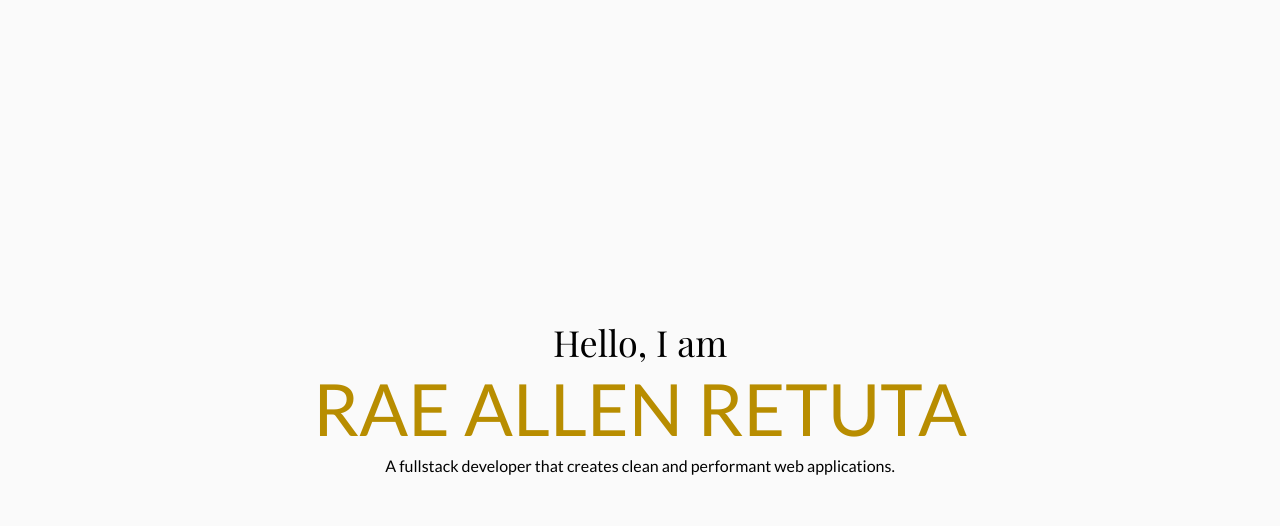
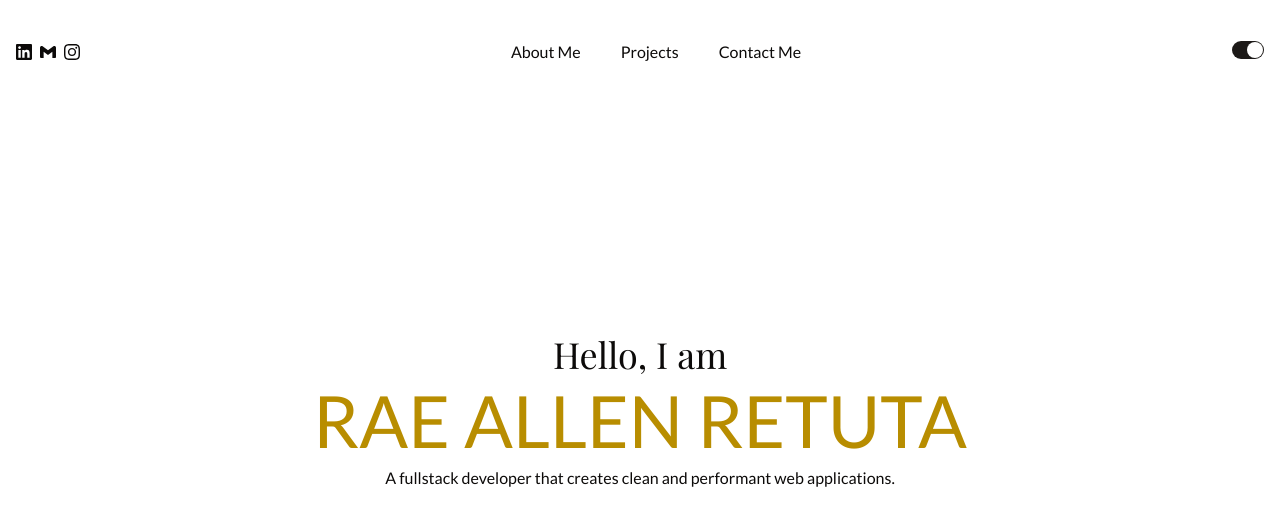
Before and after one commit to raeAllen17/portfolio-website, a React (Vite) app: page / in a window 1280 px wide. Shown: the top 526 px of the page. Built offline with nearby package versions, Linux system fonts and the light colour scheme; a web font is replaced by a local one.

Commit message:
Hero Section

```diff
--- /dev/null
+++ b/src/components/ui/switch.jsx
@@ -0,0 +1,27 @@
+import * as React from "react"
+import * as SwitchPrimitive from "@radix-ui/react-switch"
+
+import { cn } from "@/lib/utils"
+
+function Switch({
+  className,
+  ...props
+}) {
+  return (
+    <SwitchPrimitive.Root
+      data-slot="switch"
+      className={cn(
+        "peer data-[state=checked]:bg-primary data-[state=unchecked]:bg-zinc-400 focus-visible:border-ring focus-visible:ring-ring/50 dark:data-[state=unchecked]:bg-input/80 inline-flex h-[1.15rem] w-8 shrink-0 items-center rounded-full border border-transparent transition-all outline-none focus-visible:ring-[3px] disabled:cursor-not-allowed disabled:opacity-50",
+        className
+      )}
+      {...props}>
+      <SwitchPrimitive.Thumb
+        data-slot="switch-thumb"
+        className={cn(
+          "bg-background dark:data-[state=unchecked]:bg-foreground dark:data-[state=checked]:bg-primary-foreground pointer-events-none block size-4 rounded-full ring-0 transition-transform data-[state=checked]:translate-x-[calc(100%-2px)] data-[state=unchecked]:translate-x-0"
+        )} />
+    </SwitchPrimitive.Root>
+  );
+}
+
+export { Switch }
--- a/src/index.css
+++ b/src/index.css
@@ -1,5 +1,8 @@
 @import url('https://fonts.googleapis.com/css2?family=Lato:ital,wght@0,100;0,300;0,400;0,700;0,900;1,100;1,300;1,400;1,700;1,900&family=Playfair+Display:ital,wght@0,400..900;1,400..900&display=swap');
 @import "tailwindcss";
+@import "tw-animate-css";
+
+@custom-variant dark (&:is(.dark *));
 
 @theme {
   --color-background: hsl(var(--background));
@@ -43,6 +46,122 @@
   }
 
   p {
-    @apply font-sans
+    @apply font-sans;
   }
 }
+
+@theme inline {
+  --radius-sm: calc(var(--radius) - 4px);
+  --radius-md: calc(var(--radius) - 2px);
+  --radius-lg: var(--radius);
+  --radius-xl: calc(var(--radius) + 4px);
+  --color-background: var(--background);
+  --color-foreground: var(--foreground);
+  --color-card: var(--card);
+  --color-card-foreground: var(--card-foreground);
+  --color-popover: var(--popover);
+  --color-popover-foreground: var(--popover-foreground);
+  --color-primary: var(--primary);
+  --color-primary-foreground: var(--primary-foreground);
+  --color-secondary: var(--secondary);
+  --color-secondary-foreground: var(--secondary-foreground);
+  --color-muted: var(--muted);
+  --color-muted-foreground: var(--muted-foreground);
+  --color-accent: var(--accent);
+  --color-accent-foreground: var(--accent-foreground);
+  --color-destructive: var(--destructive);
+  --color-border: var(--border);
+  --color-input: var(--input);
+  --color-ring: var(--ring);
+  --color-chart-1: var(--chart-1);
+  --color-chart-2: var(--chart-2);
+  --color-chart-3: var(--chart-3);
+  --color-chart-4: var(--chart-4);
+  --color-chart-5: var(--chart-5);
+  --color-sidebar: var(--sidebar);
+  --color-sidebar-foreground: var(--sidebar-foreground);
+  --color-sidebar-primary: var(--sidebar-primary);
+  --color-sidebar-primary-foreground: var(--sidebar-primary-foreground);
+  --color-sidebar-accent: var(--sidebar-accent);
+  --color-sidebar-accent-foreground: var(--sidebar-accent-foreground);
+  --color-sidebar-border: var(--sidebar-border);
+  --color-sidebar-ring: var(--sidebar-ring);
+}
+
+:root {
+  --radius: 0.625rem;
+  --background: oklch(1 0 0);
+  --foreground: oklch(0.147 0.004 49.25);
+  --card: oklch(1 0 0);
+  --card-foreground: oklch(0.147 0.004 49.25);
+  --popover: oklch(1 0 0);
+  --popover-foreground: oklch(0.147 0.004 49.25);
+  --primary: oklch(0.216 0.006 56.043);
+  --primary-foreground: oklch(0.985 0.001 106.423);
+  --secondary: oklch(0.97 0.001 106.424);
+  --secondary-foreground: oklch(0.216 0.006 56.043);
+  --muted: oklch(0.97 0.001 106.424);
+  --muted-foreground: oklch(0.553 0.013 58.071);
+  --accent: oklch(0.97 0.001 106.424);
+  --accent-foreground: oklch(0.216 0.006 56.043);
+  --destructive: oklch(0.577 0.245 27.325);
+  --border: oklch(0.923 0.003 48.717);
+  --input: oklch(0.923 0.003 48.717);
+  --ring: oklch(0.709 0.01 56.259);
+  --chart-1: oklch(0.646 0.222 41.116);
+  --chart-2: oklch(0.6 0.118 184.704);
+  --chart-3: oklch(0.398 0.07 227.392);
+  --chart-4: oklch(0.828 0.189 84.429);
+  --chart-5: oklch(0.769 0.188 70.08);
+  --sidebar: oklch(0.985 0.001 106.423);
+  --sidebar-foreground: oklch(0.147 0.004 49.25);
+  --sidebar-primary: oklch(0.216 0.006 56.043);
+  --sidebar-primary-foreground: oklch(0.985 0.001 106.423);
+  --sidebar-accent: oklch(0.97 0.001 106.424);
+  --sidebar-accent-foreground: oklch(0.216 0.006 56.043);
+  --sidebar-border: oklch(0.923 0.003 48.717);
+  --sidebar-ring: oklch(0.709 0.01 56.259);
+}
+
+.dark {
+  --background: oklch(0.147 0.004 49.25);
+  --foreground: oklch(0.985 0.001 106.423);
+  --card: oklch(0.216 0.006 56.043);
+  --card-foreground: oklch(0.985 0.001 106.423);
+  --popover: oklch(0.216 0.006 56.043);
+  --popover-foreground: oklch(0.985 0.001 106.423);
+  --primary: oklch(0.923 0.003 48.717);
+  --primary-foreground: oklch(0.216 0.006 56.043);
+  --secondary: oklch(0.268 0.007 34.298);
+  --secondary-foreground: oklch(0.985 0.001 106.423);
+  --muted: oklch(0.268 0.007 34.298);
+  --muted-foreground: oklch(0.709 0.01 56.259);
+  --accent: oklch(0.268 0.007 34.298);
+  --accent-foreground: oklch(0.985 0.001 106.423);
+  --destructive: oklch(0.704 0.191 22.216);
+  --border: oklch(1 0 0 / 10%);
+  --input: oklch(1 0 0 / 15%);
+  --ring: oklch(0.553 0.013 58.071);
+  --chart-1: oklch(0.488 0.243 264.376);
+  --chart-2: oklch(0.696 0.17 162.48);
+  --chart-3: oklch(0.769 0.188 70.08);
+  --chart-4: oklch(0.627 0.265 303.9);
+  --chart-5: oklch(0.645 0.246 16.439);
+  --sidebar: oklch(0.216 0.006 56.043);
+  --sidebar-foreground: oklch(0.985 0.001 106.423);
+  --sidebar-primary: oklch(0.488 0.243 264.376);
+  --sidebar-primary-foreground: oklch(0.985 0.001 106.423);
+  --sidebar-accent: oklch(0.268 0.007 34.298);
+  --sidebar-accent-foreground: oklch(0.985 0.001 106.423);
+  --sidebar-border: oklch(1 0 0 / 10%);
+  --sidebar-ring: oklch(0.553 0.013 58.071);
+}
+
+@layer base {
+  * {
+    @apply border-border outline-ring/50;
+  }
+  body {
+    @apply bg-background text-foreground;
+  }
+}
--- /dev/null
+++ b/src/lib/utils.js
@@ -0,0 +1,6 @@
+import { clsx } from "clsx";
+import { twMerge } from "tailwind-merge"
+
+export function cn(...inputs) {
+  return twMerge(clsx(inputs));
+}
--- a/src/pages/MainPage.jsx
+++ b/src/pages/MainPage.jsx
@@ -2,7 +2,7 @@ import { HeroSection } from "../sections/HeroSection"
 
 export const MainPage = () => {
     return (
-        <div className="bg-background min-h-screen flex flex-col">
+        <div className="min-h-screen flex flex-col box-border container mx-auto px-4">
             {/* Hero */}
                 <HeroSection />
             {/* About Me */}
--- a/src/sections/HeroSection.jsx
+++ b/src/sections/HeroSection.jsx
@@ -1,11 +1,38 @@
+import { SiGmail, SiInstagram, SiLinkedin } from "react-icons/si"
+import { Switch } from "@/components/ui/switch";
+const links = [
+    { name: 'About Me', href: '#about' },
+    { name: 'Projects', href: '#projects' },
+    { name: 'Contact Me', href: '#contact' }
+];
+
 export const HeroSection = () => {
     return (
-        <section className="min-h-screen flex justify-center items-center" >
+        <section className="min-h-screen flex flex-col justify-between items-center py-10" >
 
             {/* NAVIGATION BAR */}
-            <div className="flex justify-between">
+            <div className="flex justify-between items-center w-full">
+                {/* CONTACT ICONS */}
+                <div className="flex space-x-2">
+                    <SiLinkedin />
+                    <SiGmail />
+                    <SiInstagram />
+                </div>
+
+                {/* PAGE LINKS */}
+                <div className="flex justify-between space-x-10">
+                    {links.map(link => (
+                        <a
+                            key={link.name}
+                            href={link.href}>
+                            {link.name}
+                        </a>
+                    ))}
+                </div>
+
+                {/* THEME TOGGLE */}
                 <div>
-
+                    <Switch defaultChecked />
                 </div>
             </div>
 
@@ -21,6 +48,9 @@ export const HeroSection = () => {
             </div>
 
             {/* SCROLL DOWN ARROW */}
+            <div>
+
+            </div>
         </section>
     )
 }
--- a/vite.config.js
+++ b/vite.config.js
@@ -8,7 +8,7 @@ export default defineConfig({
   plugins: [react(), tailwindcss()],
   resolve: {
     alias: {
-      "@" : path.resolve(__dirname, ".src"),
+      "@" : path.resolve(__dirname, "./src"),
     }
   }
 })
```
Also changed, not shown: jsconfig.json (added, +13 -0 lines), package.json (+7 -0 lines), components.json (added), 1 other file (tests, documents, lock files or other folders).
